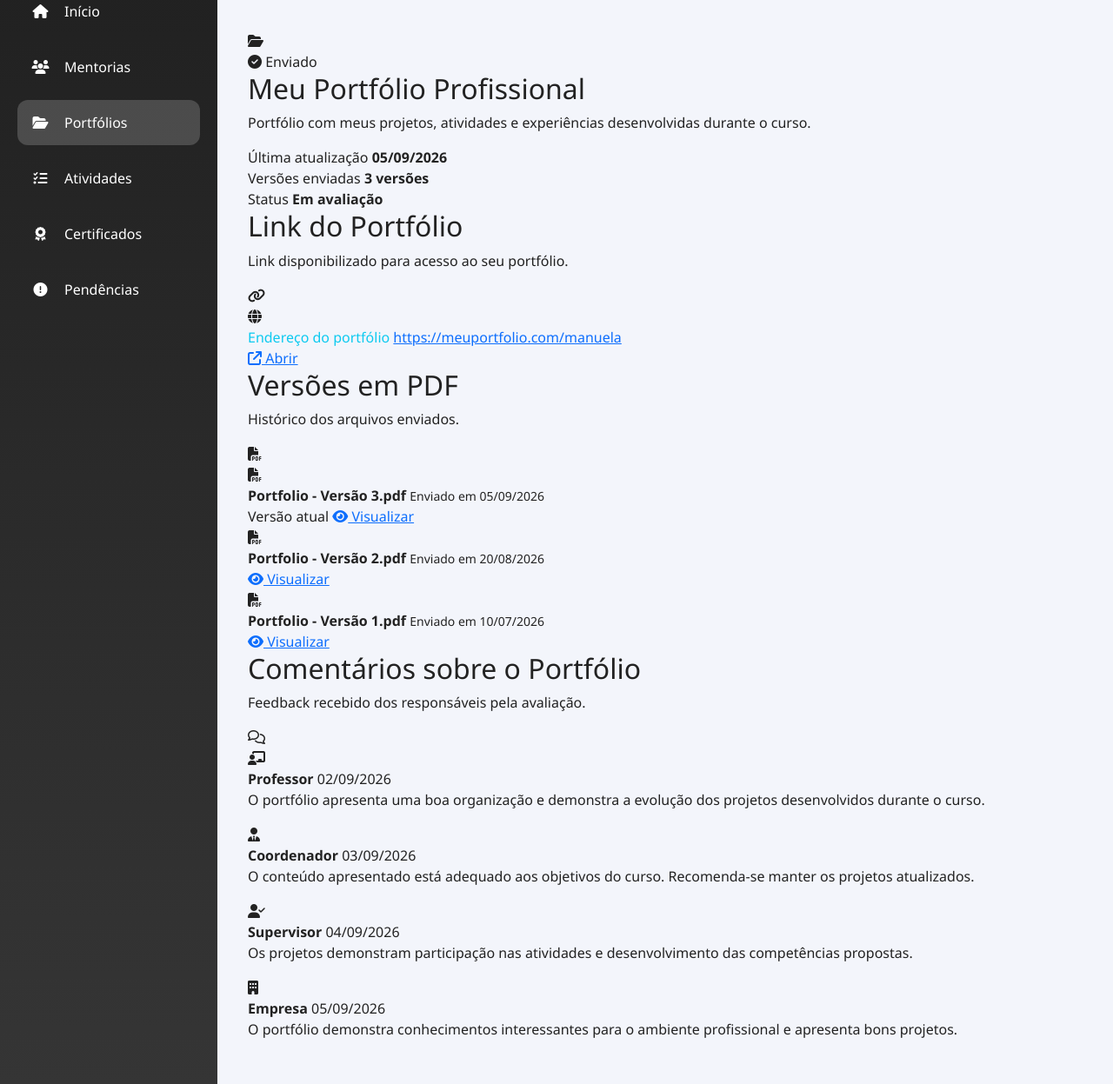
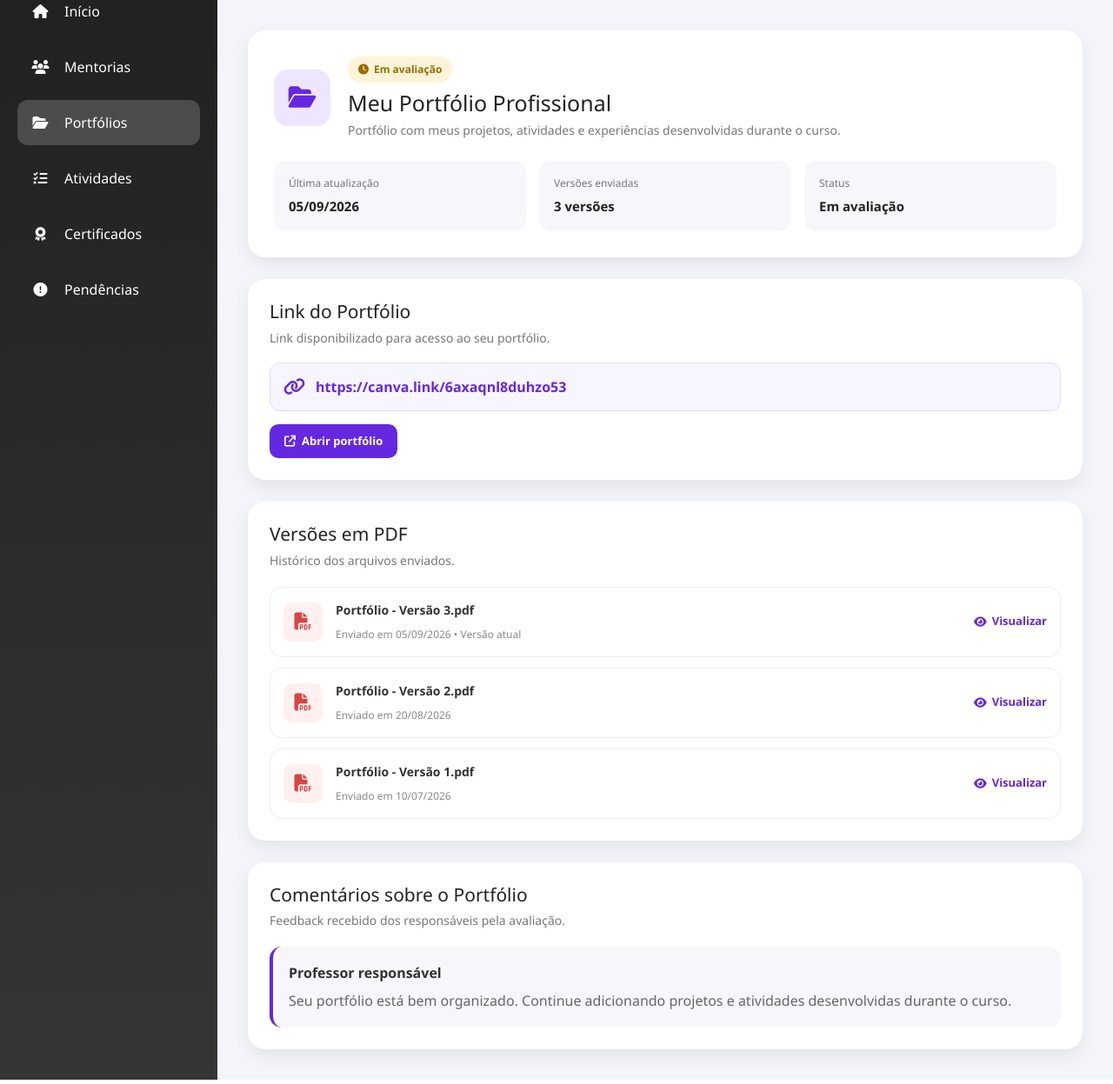
Before and after one commit to AshileyLaura/AMShub, a Django app: page /aluno/portifolios in a window 1280 px wide. Shown: the part 148-1395 px from the top of the page at 87% size. Run offline with Django 5.2, Linux system fonts and the light colour scheme.

Commit message:
finalizando tela portifolios do aluno

```diff
--- a/AMSHub/static/aluno/meusportifoliosa.css
+++ b/AMSHub/static/aluno/meusportifoliosa.css
@@ -1,47 +1,47 @@
 /* ========================================
-   MEU PORTFÓLIO
+   MEUS PORTFÓLIOS
 ======================================== */
+
+.portfolio-container {
+    display: flex;
+    flex-direction: column;
+    gap: 25px;
+}
 
 
 /* ========================================
-   PORTFÓLIO PRINCIPAL
+   CARD PRINCIPAL
 ======================================== */
 
-.portfolio-principal,
-.link-portfolio,
-.versoes-pdf,
-.comentarios {
+.portfolio-principal {
     background: white;
-    border-radius: 18px;
-    padding: 25px;
-    box-shadow: 0 8px 18px rgba(0, 0, 0, 0.08);
+    border-radius: 20px;
+    padding: 30px;
+    box-shadow: 0 8px 20px rgba(0, 0, 0, 0.07);
+}
+
+.portfolio-topo {
+    display: flex;
+    align-items: center;
+    gap: 20px;
     margin-bottom: 25px;
 }
 
-
-/* CABEÇALHO */
-
-.portfolio-cabecalho {
-    display: flex;
-    align-items: center;
-    gap: 20px;
-}
-
 .portfolio-icone {
-    width: 70px;
-    height: 70px;
-    border-radius: 18px;
-    background: #f0eaff;
+    width: 65px;
+    height: 65px;
+    border-radius: 16px;
+    background: #eee6ff;
     color: #6528e0;
     display: flex;
     align-items: center;
     justify-content: center;
-    font-size: 30px;
+    font-size: 28px;
     flex-shrink: 0;
 }
 
 .portfolio-titulo h2 {
-    margin: 8px 0 5px;
+    margin: 0 0 6px;
     font-size: 25px;
     color: #222;
 }
@@ -49,122 +49,102 @@
 .portfolio-titulo p {
     margin: 0;
     color: #777;
-    line-height: 1.5;
+    font-size: 14px;
 }
 
 
-/* STATUS */
+/* ========================================
+   STATUS
+======================================== */
 
-.status-portfolio {
+.status {
     display: inline-flex;
     align-items: center;
     gap: 6px;
-    color: #368a52;
-    font-size: 13px;
+    background: #fff4d8;
+    color: #9a6b00;
+    padding: 6px 12px;
+    border-radius: 20px;
+    font-size: 12px;
     font-weight: 600;
+    margin-bottom: 8px;
 }
 
 
-/* INFORMAÇÕES */
+/* ========================================
+   INFORMAÇÕES
+======================================== */
 
-.portfolio-info {
+.portfolio-informacoes {
     display: grid;
     grid-template-columns: repeat(3, 1fr);
     gap: 15px;
-    margin-top: 25px;
-    padding-top: 20px;
-    border-top: 1px solid #eeeeee;
 }
 
-.portfolio-info div {
-    display: flex;
-    flex-direction: column;
-    gap: 5px;
+.info-item {
+    background: #f7f7fb;
+    border-radius: 14px;
+    padding: 17px;
 }
 
-.portfolio-info span {
+.info-item span {
+    display: block;
     color: #777;
     font-size: 12px;
+    margin-bottom: 5px;
 }
 
-.portfolio-info strong {
-    color: #333;
+.info-item strong {
+    color: #222;
     font-size: 15px;
 }
 
 
 /* ========================================
-   TÍTULOS DAS SEÇÕES
+   LINK DO PORTFÓLIO
 ======================================== */
 
-.titulo-secao {
-    display: flex;
-    justify-content: space-between;
-    align-items: center;
-    margin-bottom: 20px;
+.portfolio-link {
+    background: white;
+    border-radius: 20px;
+    padding: 25px;
+    box-shadow: 0 8px 20px rgba(0, 0, 0, 0.07);
 }
 
-.titulo-secao h2 {
-    margin: 0 0 5px;
+.portfolio-link h2 {
+    margin: 0 0 7px;
     font-size: 21px;
-    color: #222;
 }
 
-.titulo-secao p {
-    margin: 0;
+.portfolio-link p {
+    margin: 0 0 18px;
     color: #777;
     font-size: 14px;
 }
 
-.titulo-secao > i {
-    color: #6528e0;
-    font-size: 22px;
+.link-box {
+    background: #f7f5ff;
+    border: 1px solid #e2d9ff;
+    border-radius: 12px;
+    padding: 15px;
+    display: flex;
+    align-items: center;
+    gap: 12px;
 }
 
-
-/* ========================================
-   LINK
-======================================== */
-
-.link-box {
-    display: flex;
-    align-items: center;
-    gap: 15px;
-    padding: 16px;
-    background: #f8f7fc;
-    border-radius: 13px;
+.link-box i {
+    color: #6528e0;
+    font-size: 20px;
 }
 
-.link-icone {
-    width: 45px;
-    height: 45px;
-    border-radius: 10px;
-    background: #f0eaff;
+.link-box a {
     color: #6528e0;
-    display: flex;
-    align-items: center;
-    justify-content: center;
-    flex-shrink: 0;
+    text-decoration: none;
+    font-weight: 600;
+    word-break: break-all;
 }
 
-.link-info {
-    flex: 1;
-}
-
-.link-info span {
-    display: block;
-    color: #777;
-    font-size: 12px;
-    margin-bottom: 4px;
-}
-
-.link-info a {
-    color: #6528e0;
-    text-decoration: none;
-    font-size: 14px;
-}
-
-.link-info a:hover {
+.link-box a:hover {
     text-decoration: underline;
 }
 
@@ -172,30 +152,63 @@
     display: inline-flex;
     align-items: center;
     gap: 7px;
-    color: #6528e0;
+    margin-top: 15px;
+    background: #6528e0;
+    color: white;
+    padding: 10px 17px;
+    border-radius: 10px;
     text-decoration: none;
     font-size: 13px;
     font-weight: 600;
 }
 
+.btn-abrir:hover {
+    background: #5120b5;
+    color: white;
+}
+
 
 /* ========================================
-   PDFS
+   VERSÕES PDF
 ======================================== */
 
-.lista-pdfs {
+.versoes-pdf {
+    background: white;
+    border-radius: 20px;
+    padding: 25px;
+    box-shadow: 0 8px 20px rgba(0, 0, 0, 0.07);
+}
+
+.versoes-pdf h2 {
+    margin: 0 0 6px;
+    font-size: 21px;
+}
+
+.versoes-pdf > p {
+    color: #777;
+    font-size: 14px;
+    margin-bottom: 20px;
+}
+
+.pdf-lista {
     display: flex;
     flex-direction: column;
     gap: 12px;
 }
 
-.pdf-card {
+.pdf-item {
     display: flex;
     align-items: center;
     gap: 15px;
     padding: 15px;
     border: 1px solid #eeeeee;
-    border-radius: 13px;
+    border-radius: 14px;
+    transition: 0.2s;
+}
+
+.pdf-item:hover {
+    background: #faf9ff;
+    border-color: #ded3ff;
 }
 
 .pdf-icone {
@@ -207,6 +220,7 @@
     display: flex;
     align-items: center;
     justify-content: center;
+    font-size: 20px;
     flex-shrink: 0;
 }
 
@@ -218,6 +232,7 @@
     display: block;
     color: #333;
     font-size: 14px;
+    margin-bottom: 4px;
 }
 
 .pdf-info small {
@@ -225,23 +240,18 @@
     font-size: 12px;
 }
 
-.versao-atual {
-    padding: 6px 10px;
-    background: #eaf7ee;
-    color: #368a52;
-    border-radius: 15px;
-    font-size: 11px;
-    font-weight: 600;
-}
-
 .btn-pdf {
     display: inline-flex;
     align-items: center;
-    gap: 7px;
+    gap: 6px;
     color: #6528e0;
     text-decoration: none;
     font-size: 13px;
     font-weight: 600;
+}
+
+.btn-pdf:hover {
+    color: #4315a5;
 }
 
 
@@ -249,57 +259,40 @@
    COMENTÁRIOS
 ======================================== */
 
-.lista-comentarios {
-    display: flex;
-    flex-direction: column;
-    gap: 15px;
+.comentarios {
+    background: white;
+    border-radius: 20px;
+    padding: 25px;
+    box-shadow: 0 8px 20px rgba(0, 0, 0, 0.07);
 }
 
-.comentario-card {
-    display: flex;
-    gap: 15px;
-    padding: 18px;
-    border: 1px solid #eeeeee;
-    border-radius: 13px;
+.comentarios h2 {
+    margin: 0 0 6px;
+    font-size: 21px;
 }
 
-.comentario-icone {
-    width: 45px;
-    height: 45px;
-    border-radius: 50%;
-    background: #f0eaff;
-    color: #6528e0;
-    display: flex;
-    align-items: center;
-    justify-content: center;
-    flex-shrink: 0;
+.comentarios > p {
+    color: #777;
+    font-size: 14px;
+    margin-bottom: 20px;
 }
 
-.comentario-conteudo {
-    flex: 1;
+.comentario {
+    background: #f7f7fb;
+    border-radius: 14px;
+    padding: 18px;
+    border-left: 4px solid #6528e0;
 }
 
-.comentario-topo {
-    display: flex;
-    justify-content: space-between;
-    align-items: center;
-    margin-bottom: 7px;
+.comentario strong {
+    display: block;
+    margin-bottom: 8px;
+    color: #333;
 }
 
-.comentario-topo strong {
-    color: #333;
-    font-size: 14px;
-}
-
-.comentario-topo span {
-    color: #999;
-    font-size: 12px;
-}
-
-.comentario-conteudo p {
+.comentario p {
     margin: 0;
     color: #666;
-    font-size: 14px;
     line-height: 1.6;
 }
 
--- a/templates/aluno/meusportifoliosa.html
+++ b/templates/aluno/meusportifoliosa.html
@@ -8,7 +8,7 @@ AMS Hub - Meu Portfólio
 
 
 {% block css %}
-<link rel="stylesheet" href="{% static 'aluno/meusportfoliosa.css' %}">
+<link rel="stylesheet" href="{% static 'aluno/meusportifoliosa.css' %}">
 {% endblock %}
 
 
@@ -85,11 +85,14 @@ Visualize seu portfólio, suas versões e os comentários recebidos.
 
 {% block content %}
 
-<!-- INFORMAÇÕES DO PORTFÓLIO -->
+<div class="portfolio-container">
+
+
+    <!-- PORTFÓLIO PRINCIPAL -->
 
     <section class="portfolio-principal">
 
-    <div class="portfolio-cabecalho">
+        <div class="portfolio-topo">
 
             <div class="portfolio-icone">
                 <i class="fa-solid fa-folder-open"></i>
@@ -97,9 +100,9 @@ Visualize seu portfólio, suas versões e os comentários recebidos.
 
             <div class="portfolio-titulo">
 
-            <span class="status-portfolio">
-                <i class="fa-solid fa-circle-check"></i>
-                Enviado
+                <span class="status">
+                    <i class="fa-solid fa-clock"></i>
+                    Em avaliação
                 </span>
 
                 <h2>Meu Portfólio Profissional</h2>
@@ -114,21 +117,32 @@ Visualize seu portfólio, suas versões e os comentários recebidos.
         </div>
 
 
-    <div class="portfolio-info">
+        <div class="portfolio-informacoes">
 
-        <div>
+            <div class="info-item">
+
                 <span>Última atualização</span>
+
                 <strong>05/09/2026</strong>
+
             </div>
 
-        <div>
+
+            <div class="info-item">
+
                 <span>Versões enviadas</span>
+
                 <strong>3 versões</strong>
+
             </div>
 
-        <div>
+
+            <div class="info-item">
+
                 <span>Status</span>
+
                 <strong>Em avaliação</strong>
+
             </div>
 
         </div>
@@ -136,108 +150,99 @@ Visualize seu portfólio, suas versões e os comentários recebidos.
     </section>
 
 
+
     <!-- LINK DO PORTFÓLIO -->
 
-<section class="link-portfolio">
+    <section class="portfolio-link">
 
-    <div class="titulo-secao">
+        <h2>Link do Portfólio</h2>
 
-        <div>
-            <h2>Link do Portfólio</h2>
-            <p>Link disponibilizado para acesso ao seu portfólio.</p>
-        </div>
+        <p>
+            Link disponibilizado para acesso ao seu portfólio.
+        </p>
+
+
+        <div class="link-box">
 
             <i class="fa-solid fa-link"></i>
+
+            <a href="https://canva.link/6axaqnl8duhzo53" target="_blank">
+                https://canva.link/6axaqnl8duhzo53
+            </a>
 
         </div>
 
 
-    <div class="link-box">
+        <a href="#" target="_blank" class="btn-abrir">
 
-        <div class="link-icone">
-            <i class="fa-solid fa-globe"></i>
-        </div>
+            <i class="fa-solid fa-arrow-up-right-from-square"></i>
 
-        <div class="link-info">
+            Abrir portfólio
 
-            <span>Endereço do portfólio</span>
-
-            <a href="#" target="_blank">
-                https://meuportfolio.com/manuela
         </a>
-
-        </div>
-
-        <a href="#" target="_blank" class="btn-abrir">
-            <i class="fa-solid fa-arrow-up-right-from-square"></i>
-            Abrir
-        </a>
-
-    </div>
 
     </section>
 
 
-<!-- VERSÕES EM PDF -->
+
+    <!-- VERSÕES PDF -->
 
     <section class="versoes-pdf">
 
-    <div class="titulo-secao">
+        <h2>Versões em PDF</h2>
 
-        <div>
-            <h2>Versões em PDF</h2>
-            <p>Histórico dos arquivos enviados.</p>
-        </div>
-
-        <i class="fa-solid fa-file-pdf"></i>
-
-    </div>
+        <p>
+            Histórico dos arquivos enviados.
+        </p>
 
 
-    <div class="lista-pdfs">
+        <div class="pdf-lista">
 
 
-        <!-- VERSÃO 3 -->
-
-        <div class="pdf-card">
+            <div class="pdf-item">
 
                 <div class="pdf-icone">
                     <i class="fa-solid fa-file-pdf"></i>
                 </div>
 
+
                 <div class="pdf-info">
 
-                <strong>Portfolio - Versão 3.pdf</strong>
+                    <strong>
+                        Portfólio - Versão 3.pdf
+                    </strong>
 
                     <small>
-                    Enviado em 05/09/2026
+                        Enviado em 05/09/2026 • Versão atual
                     </small>
 
                 </div>
 
-            <span class="versao-atual">
-                Versão atual
-            </span>
 
                 <a href="#" class="btn-pdf">
+
                     <i class="fa-solid fa-eye"></i>
+
                     Visualizar
+
                 </a>
 
             </div>
 
 
-        <!-- VERSÃO 2 -->
 
-        <div class="pdf-card">
+            <div class="pdf-item">
 
                 <div class="pdf-icone">
                     <i class="fa-solid fa-file-pdf"></i>
                 </div>
 
+
                 <div class="pdf-info">
 
-                <strong>Portfolio - Versão 2.pdf</strong>
+                    <strong>
+                        Portfólio - Versão 2.pdf
+                    </strong>
 
                     <small>
                         Enviado em 20/08/2026
@@ -245,25 +250,31 @@ Visualize seu portfólio, suas versões e os comentários recebidos.
 
                 </div>
 
+
                 <a href="#" class="btn-pdf">
+
                     <i class="fa-solid fa-eye"></i>
+
                     Visualizar
+
                 </a>
 
             </div>
 
 
-        <!-- VERSÃO 1 -->
 
-        <div class="pdf-card">
+            <div class="pdf-item">
 
                 <div class="pdf-icone">
                     <i class="fa-solid fa-file-pdf"></i>
                 </div>
 
+
                 <div class="pdf-info">
 
-                <strong>Portfolio - Versão 1.pdf</strong>
+                    <strong>
+                        Portfólio - Versão 1.pdf
+                    </strong>
 
                     <small>
                         Enviado em 10/07/2026
@@ -271,9 +282,13 @@ Visualize seu portfólio, suas versões e os comentários recebidos.
 
                 </div>
 
+
                 <a href="#" class="btn-pdf">
+
                     <i class="fa-solid fa-eye"></i>
+
                     Visualizar
+
                 </a>
 
             </div>
@@ -283,138 +298,34 @@ Visualize seu portfólio, suas versões e os comentários recebidos.
     </section>
 
 
+
     <!-- COMENTÁRIOS -->
 
     <section class="comentarios">
 
-    <div class="titulo-secao">
+        <h2>Comentários sobre o Portfólio</h2>
 
-        <div>
-            <h2>Comentários sobre o Portfólio</h2>
-            <p>Feedback recebido dos responsáveis pela avaliação.</p>
-        </div>
-
-        <i class="fa-regular fa-comments"></i>
-
-    </div>
+        <p>
+            Feedback recebido dos responsáveis pela avaliação.
+        </p>
 
 
-    <div class="lista-comentarios">
+        <div class="comentario">
 
-
-        <!-- PROFESSOR -->
-
-        <div class="comentario-card">
-
-            <div class="comentario-icone professor">
-                <i class="fa-solid fa-chalkboard-user"></i>
-            </div>
-
-            <div class="comentario-conteudo">
-
-                <div class="comentario-topo">
-
-                    <strong>Professor</strong>
-
-                    <span>02/09/2026</span>
-
-                </div>
+            <strong>
+                Professor responsável
+            </strong>
 
             <p>
-                    O portfólio apresenta uma boa organização e demonstra
-                    a evolução dos projetos desenvolvidos durante o curso.
+                Seu portfólio está bem organizado. Continue adicionando
+                projetos e atividades desenvolvidas durante o curso.
             </p>
-
-            </div>
-
-        </div>
-
-
-        <!-- COORDENADOR -->
-
-        <div class="comentario-card">
-
-            <div class="comentario-icone coordenador">
-                <i class="fa-solid fa-user-tie"></i>
-            </div>
-
-            <div class="comentario-conteudo">
-
-                <div class="comentario-topo">
-
-                    <strong>Coordenador</strong>
-
-                    <span>03/09/2026</span>
-
-                </div>
-
-                <p>
-                    O conteúdo apresentado está adequado aos objetivos
-                    do curso. Recomenda-se manter os projetos atualizados.
-                </p>
-
-            </div>
-
-        </div>
-
-
-        <!-- SUPERVISOR -->
-
-        <div class="comentario-card">
-
-            <div class="comentario-icone supervisor">
-                <i class="fa-solid fa-user-check"></i>
-            </div>
-
-            <div class="comentario-conteudo">
-
-                <div class="comentario-topo">
-
-                    <strong>Supervisor</strong>
-
-                    <span>04/09/2026</span>
-
-                </div>
-
-                <p>
-                    Os projetos demonstram participação nas atividades
-                    e desenvolvimento das competências propostas.
-                </p>
-
-            </div>
-
-        </div>
-
-
-        <!-- EMPRESA -->
-
-        <div class="comentario-card">
-
-            <div class="comentario-icone empresa">
-                <i class="fa-solid fa-building"></i>
-            </div>
-
-            <div class="comentario-conteudo">
-
-                <div class="comentario-topo">
-
-                    <strong>Empresa</strong>
-
-                    <span>05/09/2026</span>
-
-                </div>
-
-                <p>
-                    O portfólio demonstra conhecimentos interessantes
-                    para o ambiente profissional e apresenta bons projetos.
-                </p>
-
-            </div>
-
-        </div>
 
         </div>
 
     </section>
 
+
+</div>
+
 {% endblock %}
```
Also changed, not shown: other parts of AMSHub/static/aluno/meusportifoliosa.css (+11 -31 lines). Lines whose indentation alone changed are shown as unchanged.
